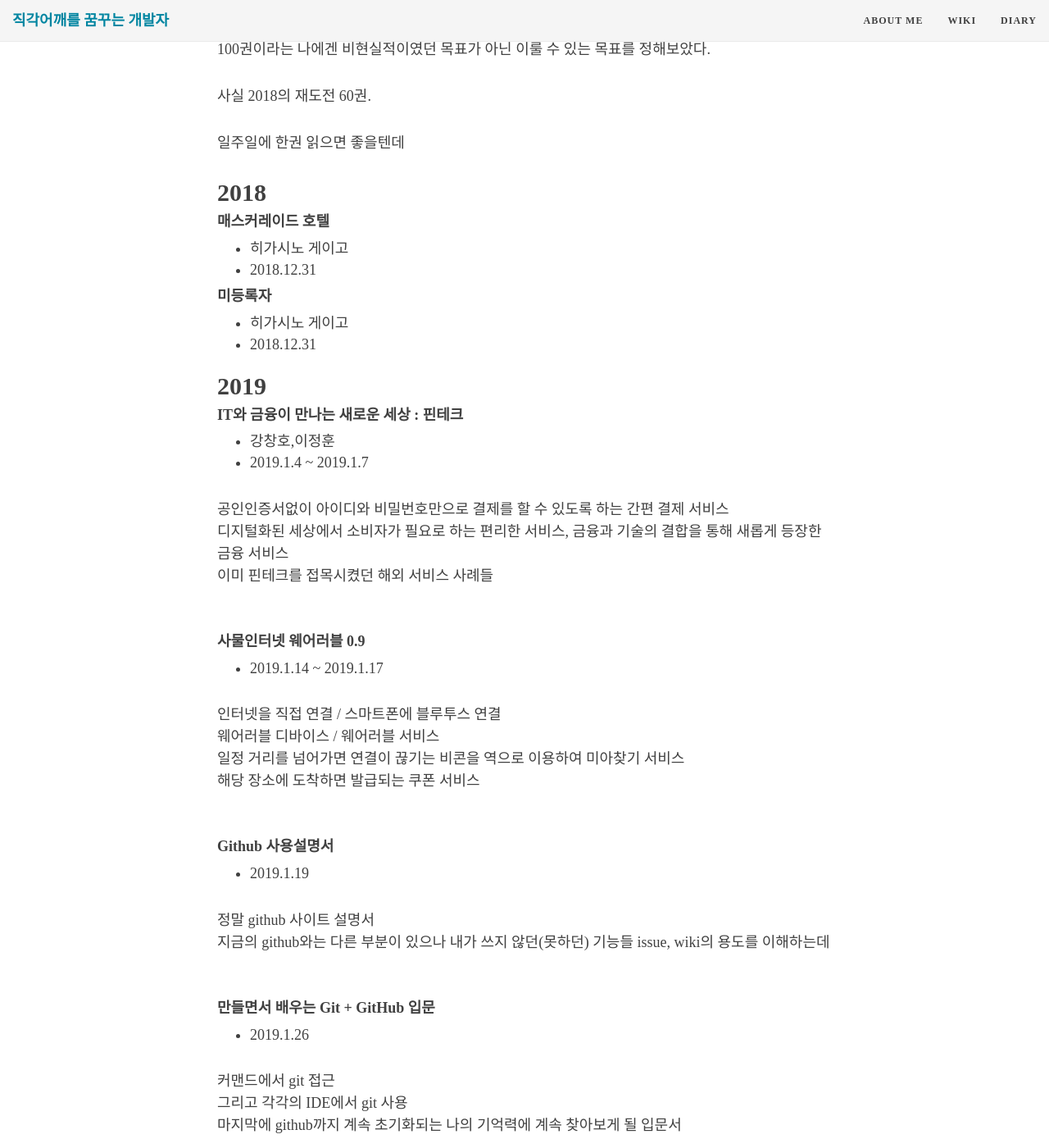
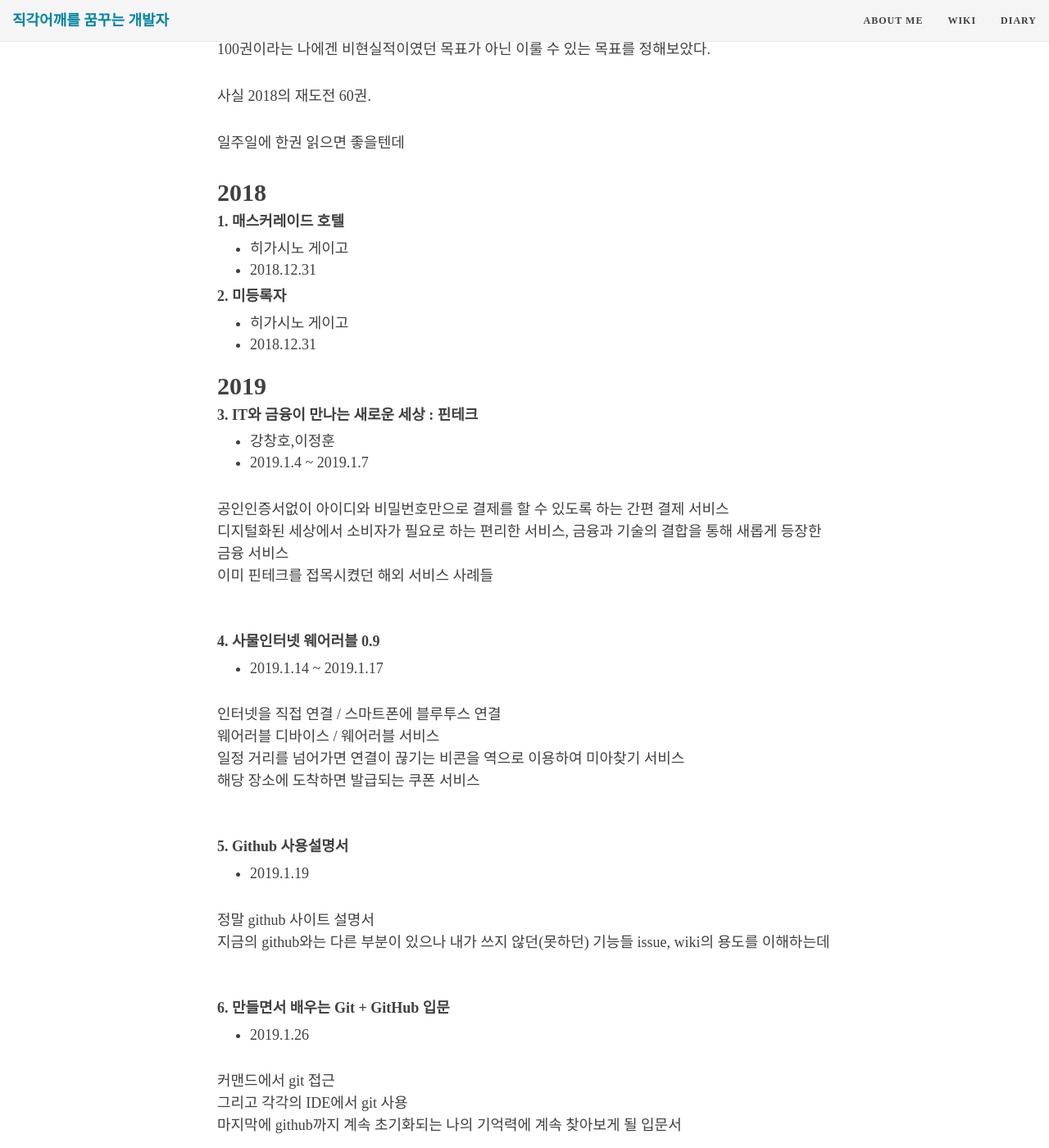
Before and after one commit to jiggag/jiggag.github.io, a Jekyll site: the page built from _posts/2018-12/2018-12-31-2019-reading.md, in a window 1280 px wide and 1400 px high, scrolled down 665 px. Shown: the whole window at 82% size. Built offline with Jekyll 4.4.1, drawn with Linux system fonts in a browser that asks for light colours; nearby versions of some CDN libraries; comment, search, counter and statistics services are not loaded; some of the changed text lies outside the part shown.

Commit message:
Update 2018-12-31-2019-reading.md

```diff
--- a/_posts/2018-12/2018-12-31-2019-reading.md
+++ b/_posts/2018-12/2018-12-31-2019-reading.md
@@ -28,17 +28,17 @@ tags : [android,toy]
 
 
 ## 2018
-#### 매스커레이드 호텔
+#### 1. 매스커레이드 호텔
 - 히가시노 게이고
 - 2018.12.31
 
-#### 미등록자
+#### 2. 미등록자
 - 히가시노 게이고
 - 2018.12.31
 
 
 ## 2019
-#### IT와 금융이 만나는 새로운 세상 : 핀테크
+#### 3. IT와 금융이 만나는 새로운 세상 : 핀테크
 - 강창호,이정훈
 - 2019.1.4 ~ 2019.1.7
 
@@ -47,7 +47,7 @@ tags : [android,toy]
 이미 핀테크를 접목시켰던 해외 서비스 사례들 <br/><br/>
 
 
-#### 사물인터넷 웨어러블 0.9
+#### 4. 사물인터넷 웨어러블 0.9
 - 2019.1.14 ~ 2019.1.17
 
 인터넷을 직접 연결 / 스마트폰에 블루투스 연결<br/>
@@ -56,14 +56,14 @@ tags : [android,toy]
 해당 장소에 도착하면 발급되는 쿠폰 서비스<br/><br/>
 
 
-#### Github 사용설명서
+#### 5. Github 사용설명서
 - 2019.1.19
 
 정말 github 사이트 설명서<br/>
 지금의 github와는 다른 부분이 있으나 내가 쓰지 않던(못하던) 기능들 issue, wiki의 용도를 이해하는데<br/><br/>
 
 
-#### 만들면서 배우는 Git + GitHub 입문
+#### 6. 만들면서 배우는 Git + GitHub 입문
 - 2019.1.26
 
 커맨드에서 git 접근<br/>
```
Also changed, not shown: other parts of _posts/2018-12/2018-12-31-2019-reading.md (+13 -7 lines).
